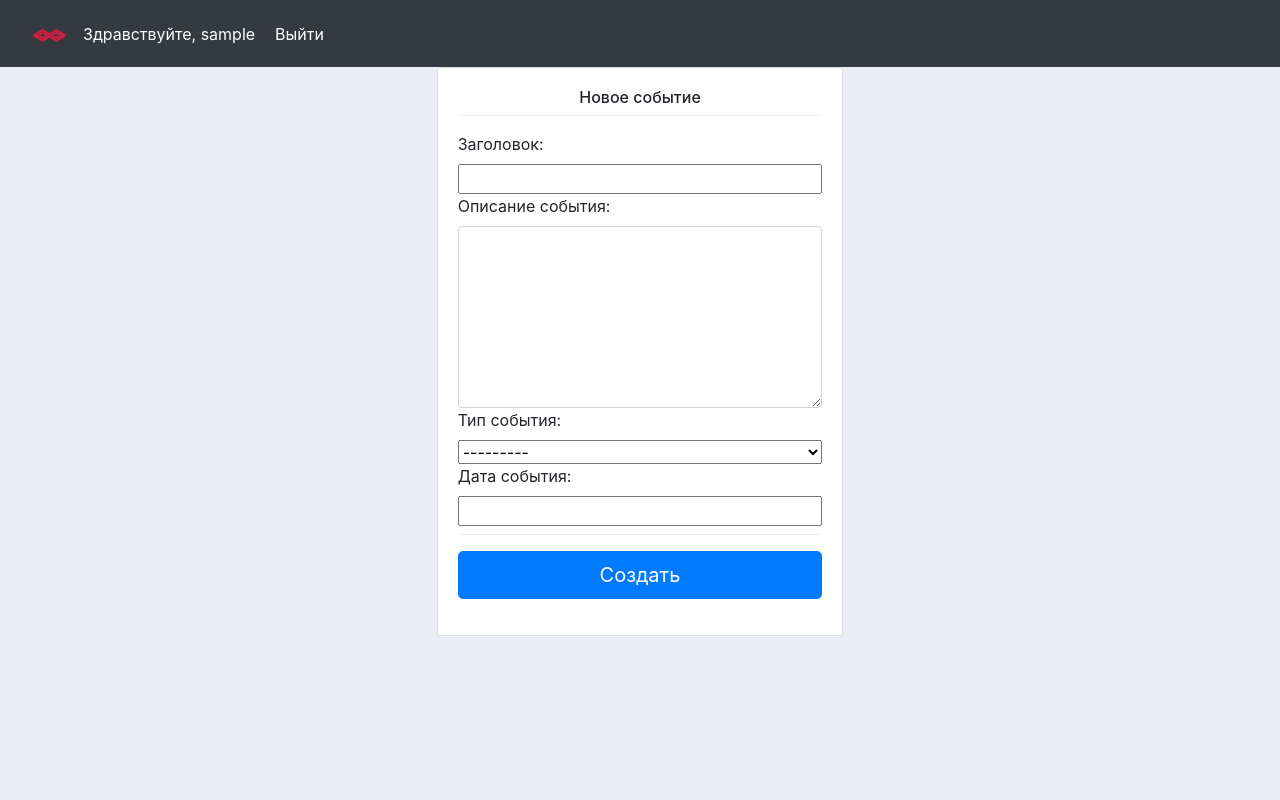
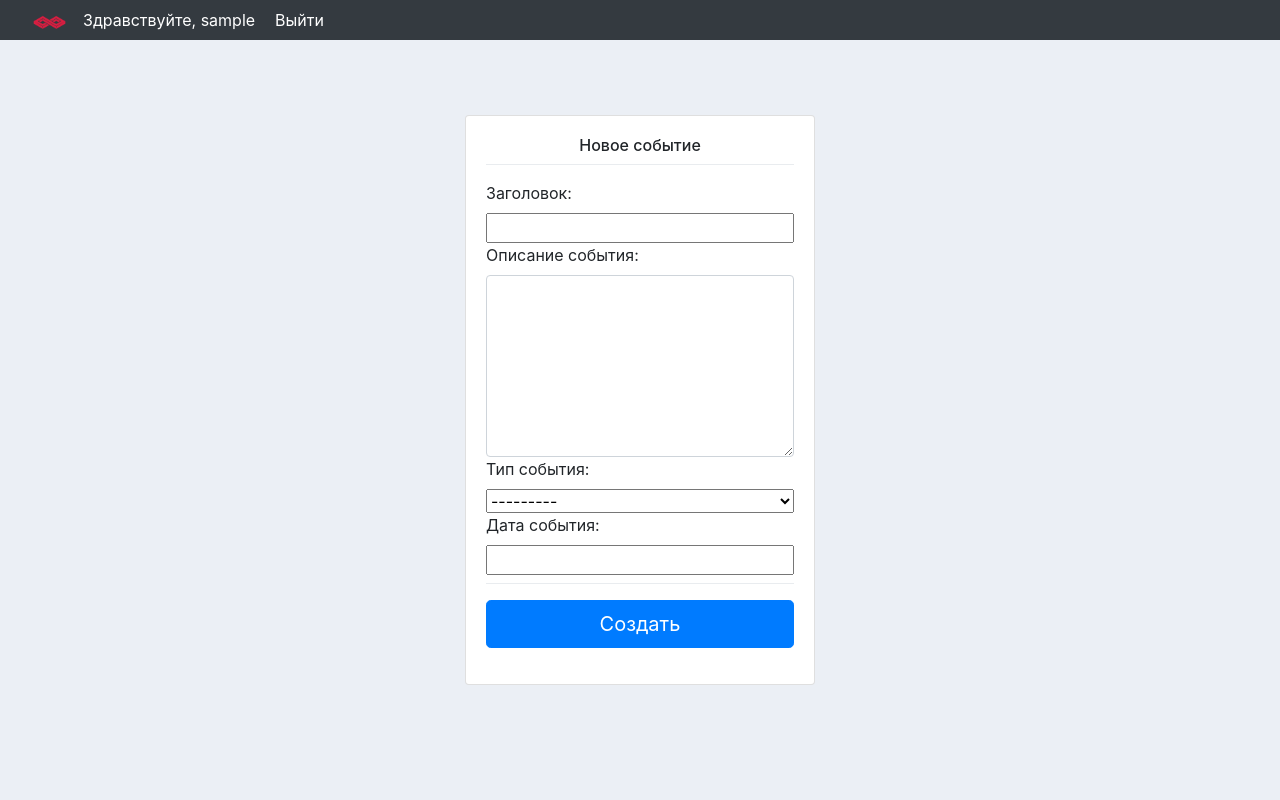
Before and after one commit to drrros/tasks-manager, a Django app: page /create_task/ in a window 1280 px wide. Run offline with Django 3.2, Linux system fonts and the light colour scheme; the visitor is signed in with stand-in values (Sample User, id 1); parts of the project's set-up code (start-up, migrations or seed data) failed here and were passed over; some libraries are stand-ins or nearby versions.

Commit message:
navbar\create task layout changes

```diff
--- a/tasks/static/tasks/css/main.css
+++ b/tasks/static/tasks/css/main.css
@@ -9,3 +9,9 @@
     color: white;
     margin-right: 20px;
 }
+
+.navbar{
+    position:fixed;
+    width:100%;
+    height: 5%;
+}
--- a/tasks/templates/tasks/navbar.html
+++ b/tasks/templates/tasks/navbar.html
@@ -1,7 +1,7 @@
 {% load static %}
 
 
-<nav class="navbar navbar-expand-lg navbar-dark bg-dark">
+<nav class="navbar navbar-expand-sm navbar-dark bg-dark">
   <a class="nav-link" href="{% url 'index' %}">
     <img height="35" width="35" id="logo" src="{% static 'tasks/logo.png' %}" alt="logo">
   </a>
--- a/tasks/templates/tasks/task_form.html
+++ b/tasks/templates/tasks/task_form.html
@@ -5,7 +5,9 @@
     <script src="https://npmcdn.com/flatpickr/dist/l10n/ru.js"></script>
 {% endblock head %}
 {% block content %}
-
+    <div class="container w-100 h-100">
+        <div class="row align-items-center h-100">
+          <div class="col-md-12">
             <form class="form" action="" method="POST">
                 {% csrf_token %}
                     <div class="row">
@@ -36,7 +38,9 @@
                         </div>
                     </div>
                 </form>
-
+          </div>
+          </div>
+          </div>
 {% endblock %}
 
 {% block scripts %}
```
Lines whose indentation alone changed are shown as unchanged.
